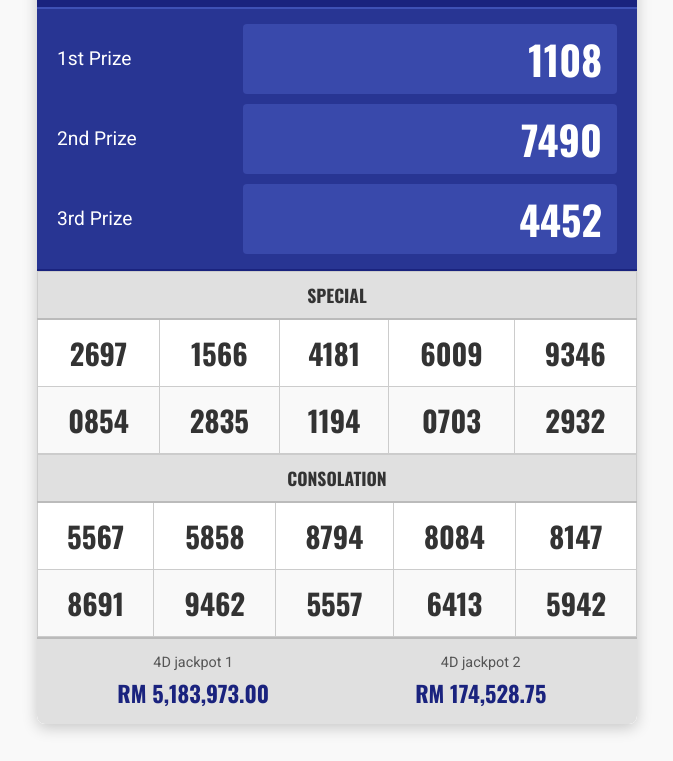
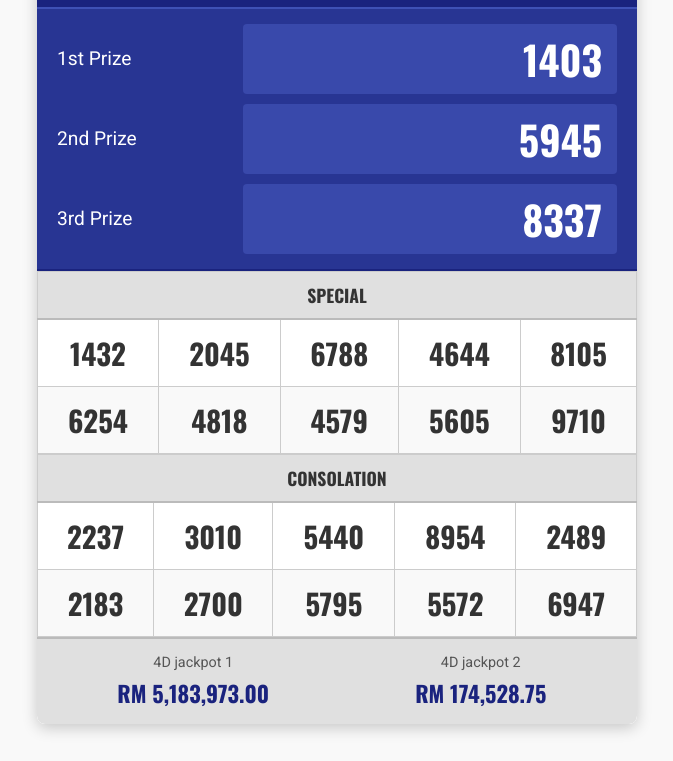
Before and after one commit to DAHENG4D/DAHENG, a plain HTML site: page index.html in a window 1280 px wide. Shown: the part 713-1474 px from the top of the page, without its empty margins (303-976 px from the left). Drawn offline with nearby package versions, Linux system fonts and the light colour scheme.

Commit message:
Auto-update index.html on Wed Nov 18 19:15:00 UTC 2026

```diff
--- a/index.html
+++ b/index.html
@@ -63,12 +63,12 @@
 </section>
 <section class="results-main-section" id="results">
 <h2 data-i18n="resultsHeading">Official DAHENG 4D Results</h2>
-<p class="section-description" data-i18n="resultsDescription">Here are the latest official results for Tue 17-11-2026.</p>
+<p class="section-description" data-i18n="resultsDescription">Here are the latest official results for Wed 18-11-2026.</p>
 <div class="results-card">
 <div class="header-section">
 <div class="header-left">
 <span class="logo-text" data-i18n="brandName">DAHENG 4D</span>
-<span class="draw-date">Tue 17-11-2026</span>
+<span class="draw-date">Wed 18-11-2026</span>
 </div>
 <div class="header-right">
 <span class="draw-no"></span>
@@ -78,15 +78,15 @@
 <div class="prize-section top-prizes">
 <div class="prize-row">
 <div class="prize-label" data-i18n="prizeLabel1">1st Prize</div>
-<div class="prize-number">1108</div>
+<div class="prize-number">1403</div>
 </div>
 <div class="prize-row">
 <div class="prize-label" data-i18n="prizeLabel2">2nd Prize</div>
-<div class="prize-number">7490</div>
+<div class="prize-number">5945</div>
 </div>
 <div class="prize-row">
 <div class="prize-label" data-i18n="prizeLabel3">3rd Prize</div>
-<div class="prize-number">4452</div>
+<div class="prize-number">8337</div>
 </div>
 </div>
 <table class="results-table special-table">
@@ -97,18 +97,18 @@
 </thead>
 <tbody>
 <tr>
-<td>2697</td>
-<td>1566</td>
-<td>4181</td>
-<td>6009</td>
-<td>9346</td>
+<td>1432</td>
+<td>2045</td>
+<td>6788</td>
+<td>4644</td>
+<td>8105</td>
 </tr>
 <tr>
-<td>0854</td>
-<td>2835</td>
-<td>1194</td>
-<td>0703</td>
-<td>2932</td>
+<td>6254</td>
+<td>4818</td>
+<td>4579</td>
+<td>5605</td>
+<td>9710</td>
 </tr>
 </tbody>
 </table>
@@ -120,18 +120,18 @@
 </thead>
 <tbody>
 <tr>
-<td>5567</td>
-<td>5858</td>
-<td>8794</td>
-<td>8084</td>
-<td>8147</td>
+<td>2237</td>
+<td>3010</td>
+<td>5440</td>
+<td>8954</td>
+<td>2489</td>
 </tr>
 <tr>
-<td>8691</td>
-<td>9462</td>
-<td>5557</td>
-<td>6413</td>
-<td>5942</td>
+<td>2183</td>
+<td>2700</td>
+<td>5795</td>
+<td>5572</td>
+<td>6947</td>
 </tr>
 </tbody>
 </table>
```
